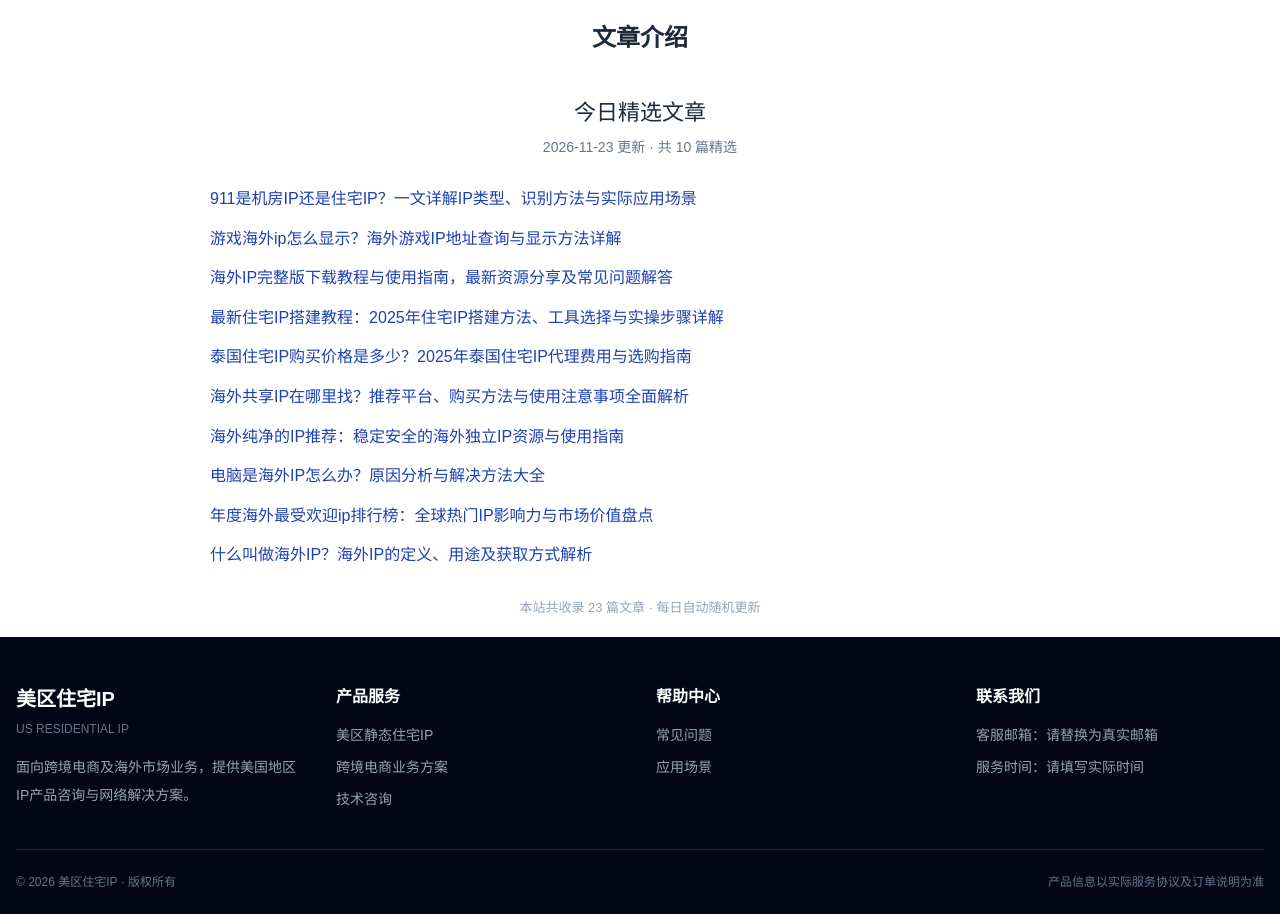
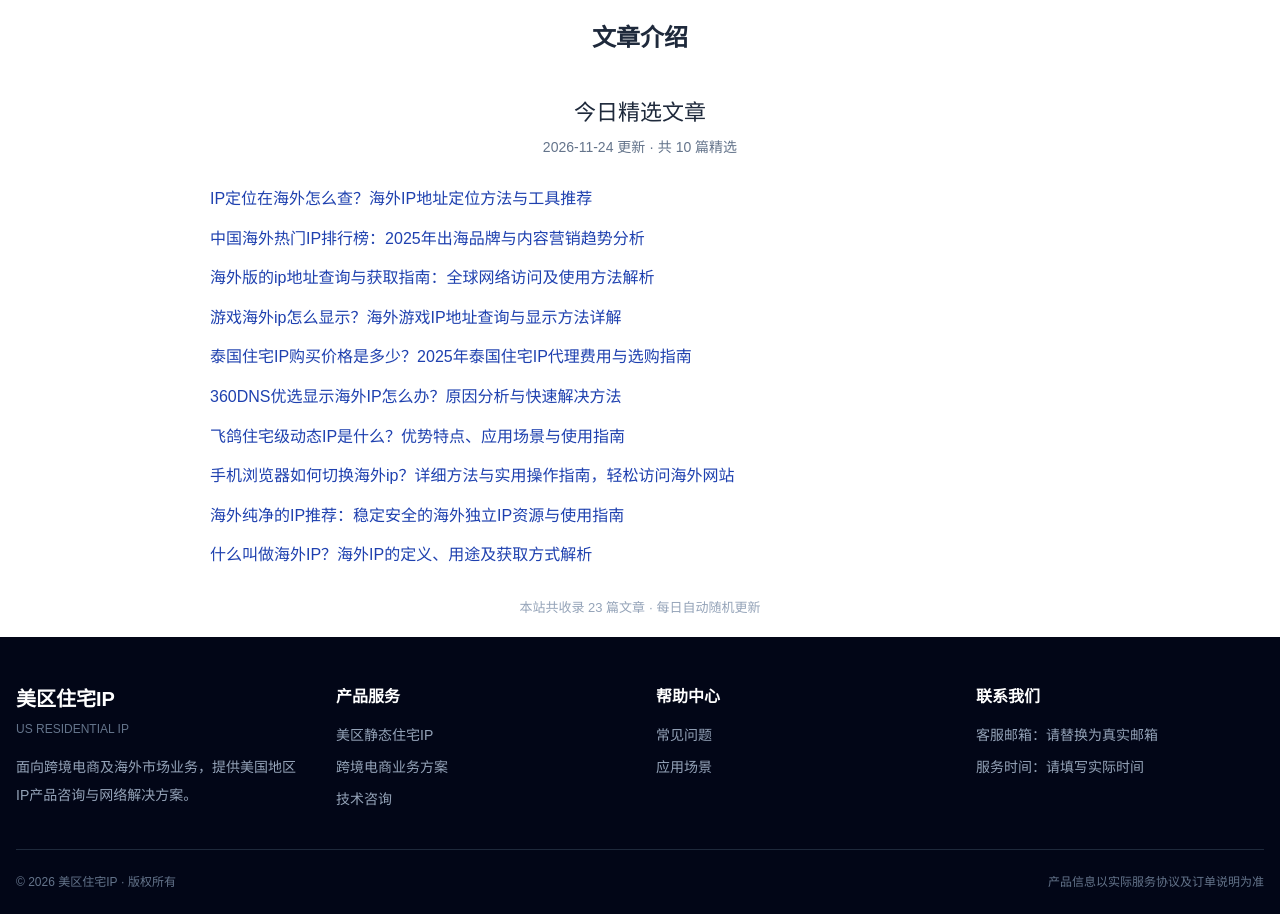
Before and after one commit to ultranova74/Ultranova74.giehub.io, a plain HTML site: page index.html in a window 1280 px wide. Shown: the part 3300-4214 px from the top of the page. Drawn offline with nearby package versions, Linux system fonts and the light colour scheme.

Commit message:
每日文章精选更新 2026-11-24

```diff
--- a/index.html
+++ b/index.html
@@ -293,17 +293,17 @@
         <h2 class="section-title">文章介绍</h2>
         <div class="link-list" style="max-width:900px; margin:0 auto; padding:20px 0;">
             <h2 style="text-align:center; font-size:22px; margin-bottom:8px; color:#1e293b;">今日精选文章</h2>
-            <p style="text-align:center; color:#64748b; font-size:14px; margin-bottom:28px;">2026-11-23 更新 · 共 10 篇精选</p>
+            <p style="text-align:center; color:#64748b; font-size:14px; margin-bottom:28px;">2026-11-24 更新 · 共 10 篇精选</p>
             <ul style="list-style:none; padding:0 20px; margin:0;">
-          <li style="margin-bottom:14px; line-height:1.6;"><a href="pages/0bi9A.html" style="color:#1e40af; text-decoration:none; font-size:16px;">911是机房IP还是住宅IP？一文详解IP类型、识别方法与实际应用场景</a></li>
+          <li style="margin-bottom:14px; line-height:1.6;"><a href="pages/0CJSY.html" style="color:#1e40af; text-decoration:none; font-size:16px;">IP定位在海外怎么查？海外IP地址定位方法与工具推荐</a></li>
+          <li style="margin-bottom:14px; line-height:1.6;"><a href="pages/0BQZe.html" style="color:#1e40af; text-decoration:none; font-size:16px;">中国海外热门IP排行榜：2025年出海品牌与内容营销趋势分析</a></li>
+          <li style="margin-bottom:14px; line-height:1.6;"><a href="pages/0cfS2.html" style="color:#1e40af; text-decoration:none; font-size:16px;">海外版的ip地址查询与获取指南：全球网络访问及使用方法解析</a></li>
           <li style="margin-bottom:14px; line-height:1.6;"><a href="pages/0bWa5.html" style="color:#1e40af; text-decoration:none; font-size:16px;">游戏海外ip怎么显示？海外游戏IP地址查询与显示方法详解</a></li>
-          <li style="margin-bottom:14px; line-height:1.6;"><a href="pages/0bddu.html" style="color:#1e40af; text-decoration:none; font-size:16px;">海外IP完整版下载教程与使用指南，最新资源分享及常见问题解答</a></li>
-          <li style="margin-bottom:14px; line-height:1.6;"><a href="pages/0BG0s.html" style="color:#1e40af; text-decoration:none; font-size:16px;">最新住宅IP搭建教程：2025年住宅IP搭建方法、工具选择与实操步骤详解</a></li>
           <li style="margin-bottom:14px; line-height:1.6;"><a href="pages/0C32j.html" style="color:#1e40af; text-decoration:none; font-size:16px;">泰国住宅IP购买价格是多少？2025年泰国住宅IP代理费用与选购指南</a></li>
-          <li style="margin-bottom:14px; line-height:1.6;"><a href="pages/0C38s.html" style="color:#1e40af; text-decoration:none; font-size:16px;">海外共享IP在哪里找？推荐平台、购买方法与使用注意事项全面解析</a></li>
+          <li style="margin-bottom:14px; line-height:1.6;"><a href="pages/0c7d4.html" style="color:#1e40af; text-decoration:none; font-size:16px;">360DNS优选显示海外IP怎么办？原因分析与快速解决方法</a></li>
+          <li style="margin-bottom:14px; line-height:1.6;"><a href="pages/0CH65.html" style="color:#1e40af; text-decoration:none; font-size:16px;">飞鸽住宅级动态IP是什么？优势特点、应用场景与使用指南</a></li>
+          <li style="margin-bottom:14px; line-height:1.6;"><a href="pages/0BIjJ.html" style="color:#1e40af; text-decoration:none; font-size:16px;">手机浏览器如何切换海外ip？详细方法与实用操作指南，轻松访问海外网站</a></li>
           <li style="margin-bottom:14px; line-height:1.6;"><a href="pages/0Bw0B.html" style="color:#1e40af; text-decoration:none; font-size:16px;">海外纯净的IP推荐：稳定安全的海外独立IP资源与使用指南</a></li>
-          <li style="margin-bottom:14px; line-height:1.6;"><a href="pages/0b8ti.html" style="color:#1e40af; text-decoration:none; font-size:16px;">电脑是海外IP怎么办？原因分析与解决方法大全</a></li>
-          <li style="margin-bottom:14px; line-height:1.6;"><a href="pages/0ck4W.html" style="color:#1e40af; text-decoration:none; font-size:16px;">年度海外最受欢迎ip排行榜：全球热门IP影响力与市场价值盘点</a></li>
           <li style="margin-bottom:14px; line-height:1.6;"><a href="pages/0CL0t.html" style="color:#1e40af; text-decoration:none; font-size:16px;">什么叫做海外IP？海外IP的定义、用途及获取方式解析</a></li>
             </ul>
             <p style="text-align:center; margin-top:30px; color:#94a3b8; font-size:13px;">本站共收录 23 篇文章 · 每日自动随机更新</p>
```
